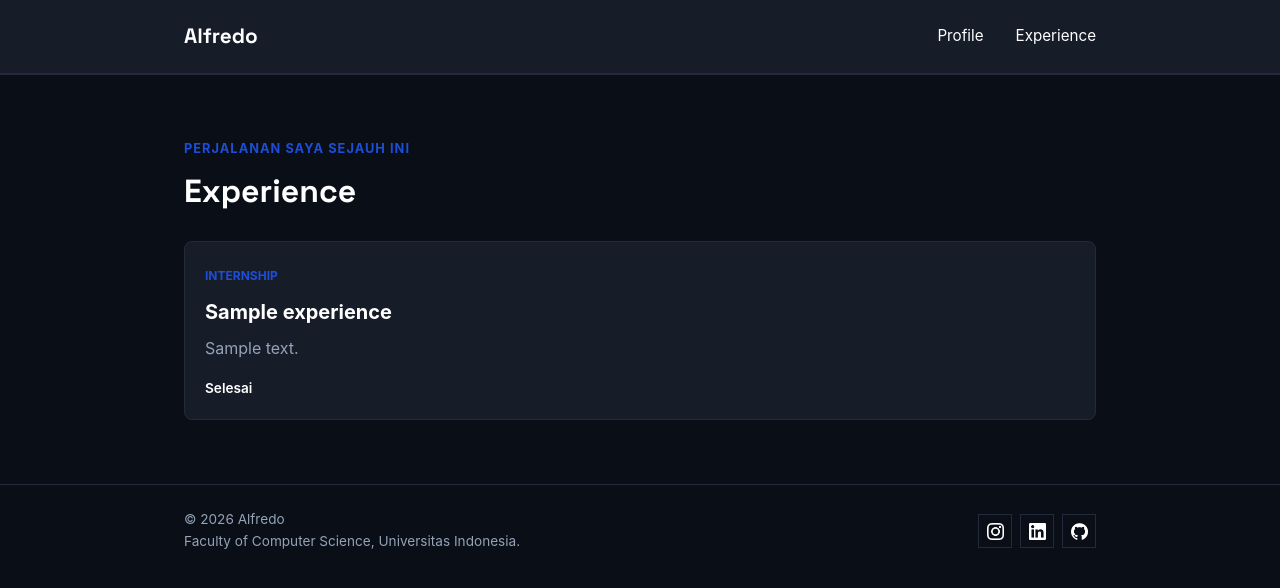
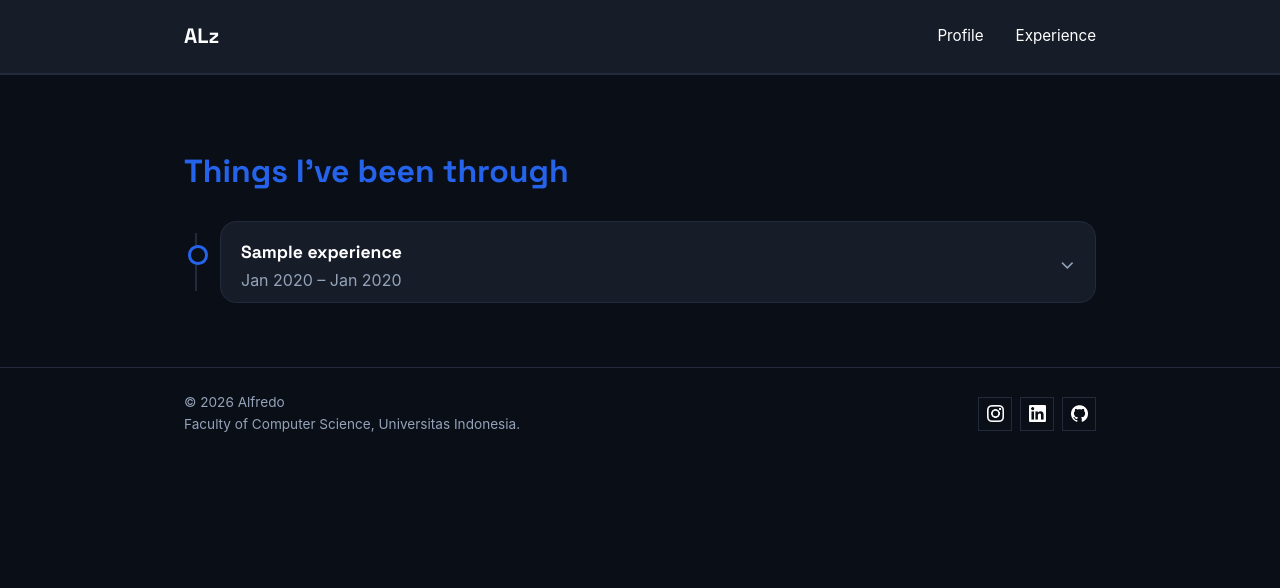
Before and after one commit to zalfredz/myportofolio, a Django app: page /experience/ in a window 1280 px wide. Shown: the top 588 px of the page. Run offline with Django 5.2, Linux system fonts and the light colour scheme; tables that the repository leaves empty hold one stand-in row (values such as "Sample post").

Commit message:
feat: selesaiin bagian page experience

```diff
--- a/main/models.py
+++ b/main/models.py
@@ -18,9 +18,12 @@ class Experience(models.Model):
     thumbnail = models.URLField(blank=True, null=True)
     started_at = models.DateTimeField(auto_now_add=True)
     ended_at = models.DateTimeField(blank=True, null=True)
+    start_date = models.DateField(blank=True, null=True)
+    end_date = models.DateField(blank=True, null=True)
+
     def __str__(self):
         return self.title
 
     @property
     def is_ongoing(self):
-        return self.ended_at is None
+        return self.end_date is None
--- a/main/urls.py
+++ b/main/urls.py
@@ -1,6 +1,6 @@
 from django.urls import path
 
-from main.views import show_main, show_experience
+from main.views import show_experience, show_main
 
 app_name = "main"
 
--- a/main/views.py
+++ b/main/views.py
@@ -5,7 +5,7 @@ from main.models import Experience
 
 def show_main(request):
     context = {
-        "name": "Alfredo",
+        "name": "Alfredo Harsono",
         "npm": "2506656412",
         "study_program": "S1 Sistem Informasi",
         "bio": (
@@ -18,6 +18,6 @@ def show_main(request):
 def show_experience(request):
     context = {
         "name": "Alfredo",
-        "experience_list": Experience.objects.all(),
+        "experience_list": Experience.objects.order_by("-start_date"),
     }
     return render(request, "experience.html", context)
--- a/static/css/style.css
+++ b/static/css/style.css
@@ -605,41 +605,112 @@ h1,
 
 .experience-section h1 {
     margin: 0.4rem 0 1.5rem;
+    color: var(--accent);
     font-size: 2rem;
 }
 
-.experience-grid {
+.experience-timeline {
+    position: relative;
     display: grid;
-    grid-template-columns: repeat(auto-fit, minmax(240px, 1fr));
     gap: 1rem;
+    padding-left: 2.25rem;
 }
 
-.experience-card {
-    padding: 1.25rem;
+.experience-timeline::before {
+    content: "";
+    position: absolute;
+    top: 0.75rem;
+    bottom: 0.75rem;
+    left: 0.7rem;
+    width: 2px;
+    background-color: var(--line);
+}
+
+.timeline-item {
+    position: relative;
     background-color: var(--surface);
     border: 1px solid var(--line);
-    border-radius: 0.5rem;
+    border-radius: 1rem;
 }
 
-.experience-category {
-    color: var(--accent-dark);
-    font-size: 0.75rem;
-    font-weight: 700;
-    text-transform: uppercase;
+.timeline-item::before {
+    content: "";
+    position: absolute;
+    top: 1.45rem;
+    left: -2.05rem;
+    z-index: 1;
+    width: 0.85rem;
+    height: 0.85rem;
+    background-color: var(--background);
+    border: 3px solid var(--accent);
+    border-radius: 50%;
 }
 
-.experience-card h2 {
-    margin: 0.5rem 0;
-    font-size: 1.25rem;
+.timeline-summary {
+    position: relative;
+    display: grid;
+    gap: 0.15rem;
+    padding: 1rem 3.5rem 0.5rem 1.25rem;
+    cursor: pointer;
+    list-style: none;
 }
 
-.experience-description,
+.timeline-summary::-webkit-details-marker {
+    display: none;
+}
+
+.timeline-summary::after {
+    content: "⌄";
+    position: absolute;
+    top: 50%;
+    right: 1.25rem;
+    color: var(--muted);
+    font-size: 1.25rem;
+    transform: translateY(-50%);
+    transition: transform 0.2s ease;
+}
+
+.timeline-item[open] .timeline-summary::after {
+    transform: translateY(-50%) rotate(180deg);
+}
+
+.timeline-title {
+    font-family: "Space Grotesk", -apple-system, sans-serif;
+    font-size: 1.1rem;
+    font-weight: 700;
+}
+
+.timeline-period,
 .empty-state {
     color: var(--muted);
 }
 
-.experience-status {
-    margin-top: 1rem;
-    font-size: 0.85rem;
-    font-weight: 600;
+.timeline-content {
+    display: grid;
+    grid-template-rows: 0fr;
+    padding: 0 1.25rem;
+    color: var(--text);
+    opacity: 0;
+    transition: grid-template-rows 0.25s ease, padding 0.25s ease, opacity 0.2s ease;
 }
+
+.timeline-description {
+    overflow: hidden;
+    white-space: pre-line;
+}
+
+.timeline-item[open]:not(.is-closing) .timeline-content {
+    grid-template-rows: 1fr;
+    padding: 0 1.25rem 1rem;
+    opacity: 1;
+}
+
+@media (max-width: 600px) {
+    .experience-timeline {
+        padding-left: 1.75rem;
+    }
+
+    .timeline-item::before {
+        left: -1.55rem;
+    }
+}
--- /dev/null
+++ b/static/js/experience-accordion.js
@@ -0,0 +1,22 @@
+document.querySelectorAll(".timeline-item").forEach((item) => {
+    const summary = item.querySelector(".timeline-summary");
+
+    summary.addEventListener("click", (event) => {
+        if (item.classList.contains("is-closing")) {
+            event.preventDefault();
+            return;
+        }
+
+        if (!item.open) {
+            return;
+        }
+
+        event.preventDefault();
+        item.classList.add("is-closing");
+
+        window.setTimeout(() => {
+            item.open = false;
+            item.classList.remove("is-closing");
+        }, 250);
+    });
+});
--- a/templates/experience.html
+++ b/templates/experience.html
@@ -7,14 +7,13 @@
     <link rel="preconnect" href="https://fonts.googleapis.com">
     <link rel="preconnect" href="https://fonts.gstatic.com" crossorigin>
     <link href="https://fonts.googleapis.com/css2?family=Space+Grotesk:wght@500;700&display=swap" rel="stylesheet">
-    <link rel="stylesheet" href="https://cdn.jsdelivr.net/npm/swiper@12/swiper-bundle.min.css">
-    <link rel="stylesheet" href="/static/css/style.css?v=20260910">
+    <link rel="stylesheet" href="/static/css/style.css?v=20260909-4">
 </head>
 
 <body id="top">
     <header class="site-header">
         <div class="container">
-            <a href="{% url 'main:show_main' %}" class="brand">{{ name }}</a>
+            <a href="{% url 'main:show_main' %}" class="brand">ALz</a>
             <nav>
                 <a href="{% url 'main:show_main' %}">Profile</a>
                 <a href="{% url 'main:show_experience' %}">Experience</a>
@@ -25,26 +24,28 @@
     <main>
         <section class="experience-section" id="experience">
             <div class="container">
-                <p class="section-kicker">Perjalanan saya sejauh ini</p>
-                <h1>Experience</h1>
+                <h1>Things I&rsquo;ve been through</h1>
 
-                <div class="experience-grid">
+                <div class="experience-timeline">
                     {% for experience in experience_list %}
-                        <article class="experience-card">
-                            <span class="experience-category">
-                                {{ experience.get_category_display }}
-                            </span>
-                            <h2>{{ experience.title }}</h2>
-                            <p class="experience-description">
-                                {{ experience.description }}
-                            </p>
-
-                            {% if experience.is_ongoing %}
-                                <p class="experience-status">Sedang berlangsung</p>
-                            {% else %}
-                                <p class="experience-status">Selesai</p>
-                            {% endif %}
-                        </article>
+                        <details class="timeline-item">
+                            <summary class="timeline-summary">
+                                <span class="timeline-title">{{ experience.title }}</span>
+                                <span class="timeline-period">
+                                    {{ experience.start_date|date:"M Y" }} &ndash;
+                                    {% if experience.is_ongoing %}
+                                        Present
+                                    {% else %}
+                                        {{ experience.end_date|date:"M Y" }}
+                                    {% endif %}
+                                </span>
+                            </summary>
+                            <div class="timeline-content">
+                                <div class="timeline-description">
+                                    {{ experience.description }}
+                                </div>
+                            </div>
+                        </details>
                     {% empty %}
                         <p class="empty-state">
                             Belum ada pengalaman yang ditambahkan.
@@ -72,7 +73,6 @@
         </div>
     </footer>
 
-    <script src="https://cdn.jsdelivr.net/npm/swiper@12/swiper-bundle.min.js"></script>
-    <script src="/static/js/experience-slider.js?v=20260903"></script>
+    <script src="/static/js/experience-accordion.js?v=20260909-1"></script>
 </body>
 </html>
--- a/templates/index.html
+++ b/templates/index.html
@@ -8,14 +8,14 @@
     <link rel="preconnect" href="https://fonts.gstatic.com" crossorigin>
     <link href="https://fonts.googleapis.com/css2?family=Space+Grotesk:wght@500;700&display=swap" rel="stylesheet">
     <link rel="stylesheet" href="https://cdn.jsdelivr.net/npm/swiper@12/swiper-bundle.min.css">
-    <link rel="stylesheet" href="/static/css/style.css?v=20260910">
+    <link rel="stylesheet" href="/static/css/style.css?v=20260909-2">
 </head>
 
 <!-- Header -->
 <body id="top">
     <header class="site-header">
         <div class="container">
-            <a href="{% url 'main:show_main' %}" class="brand">{{ name }}</a>
+            <a href="{% url 'main:show_main' %}" class="brand">ALz</a>
             <nav>
                 <a href="{% url 'main:show_main' %}">Profile</a>
                 <a href="{% url 'main:show_experience' %}">Experience</a>
```
Also changed, not shown: main/tests.py (+8 -6 lines), main/migrations/0002_experience_end_date_experience_start_date.py (added).
